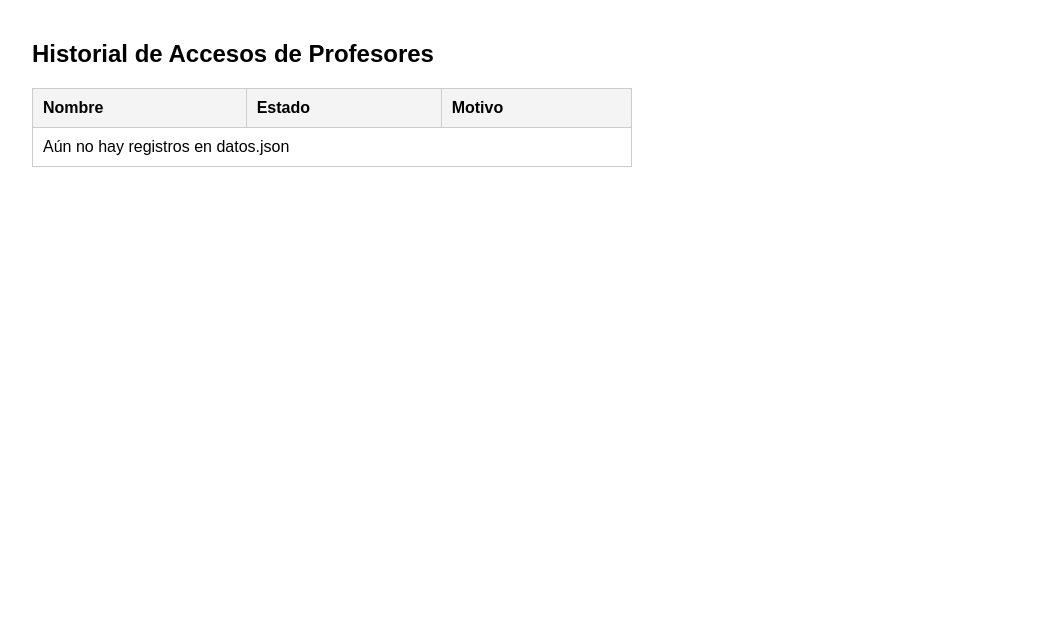
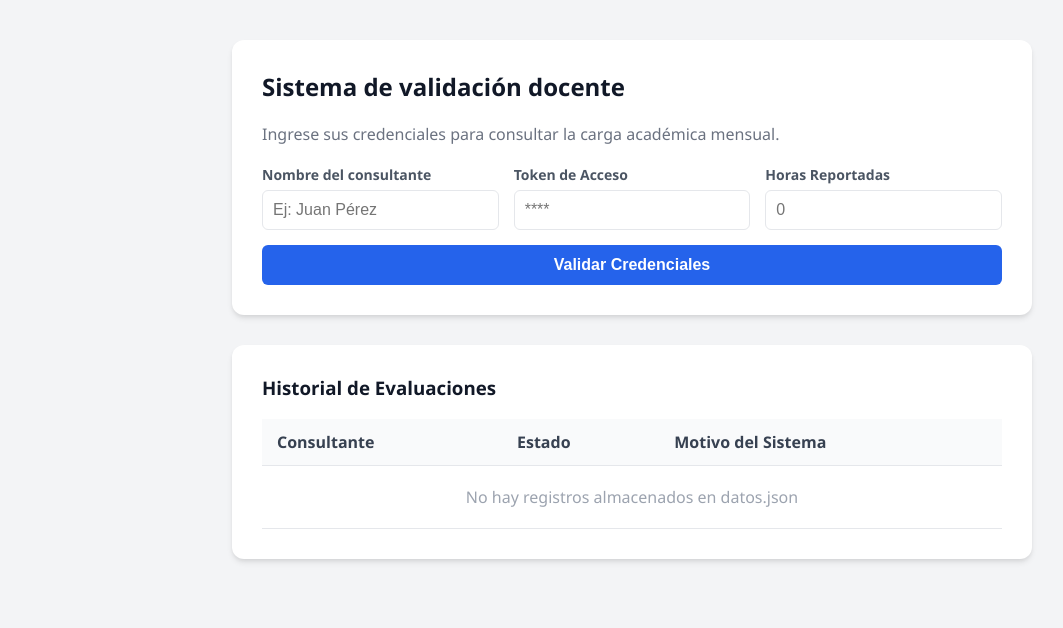
Before and after one commit to nicolsandovalu/sistema-validacion-reportes, a Django app: page / in a window 1280 px wide. Shown: the top 628 px of the page, without its empty margins (8-1071 px from the left). Run offline with Django 5.2, Linux system fonts and the light colour scheme.

Commit message:
feat: agregar interfaz web, validacion con diccionario y config de entorno

```diff
--- a/core/templates/resumen.html
+++ b/core/templates/resumen.html
@@ -2,37 +2,171 @@
 <html lang="es">
 <head>
     <meta charset="UTF-8">
-    <title>Resumen de Reportes</title>
+    <title>Validación de reportes académicos</title>
     <style>
-        body { font-family: Arial, sans-serif; margin: 40px; }
-        table { border-collapse: collapse; width: 100%; max-width: 600px; }
-        th, td { border: 1px solid #ccc; padding: 10px; text-align: left; }
-        th { background-color: #f4f4f4; }
+        :root {
+            --primary: #2563eb;
+            --primary-hover: #1d4ed8;
+            --bg-color: #f3f4f6;
+            --card-bg: #ffffff;
+            --text-main: #1f2937;
+            --border: #e5e7eb;
+        }
+
+        body {
+            font-family: 'Segoe UI', system-ui, sans-serif;
+            background-color: var(--bg-color);
+            color: var(--text-main);
+            margin: 0;
+            padding: 40px 20px;
+            display: flex;
+            flex-direction: column;
+            align-items: center;
+        }
+
+        .container {
+            width: 100%;
+            max-width: 800px;
+        }
+
+        .card {
+            background-color: var(--card-bg);
+            padding: 30px;
+            border-radius: 12px;
+            box-shadow: 0 4px 6px -1px rgba(0, 0, 0, 0.1), 0 2px 4px -1px rgba(0, 0, 0, 0.06);
+            margin-bottom: 30px;
+        }
+
+        h2, h3 { margin-top: 0; color: #111827; }
+
+        /* Estilos del Formulario */
+        .form-grid {
+            display: grid;
+            grid-template-columns: 1fr 1fr 1fr;
+            gap: 15px;
+            align-items: end;
+        }
+
+        .form-group { display: flex; flex-direction: column; }
+
+        label {
+            font-size: 0.875rem;
+            font-weight: 600;
+            margin-bottom: 6px;
+            color: #4b5563;
+        }
+
+        input {
+            padding: 10px;
+            border: 1px solid var(--border);
+            border-radius: 6px;
+            font-size: 1rem;
+            transition: border-color 0.2s;
+        }
+
+        input:focus {
+            outline: none;
+            border-color: var(--primary);
+            box-shadow: 0 0 0 3px rgba(37, 99, 235, 0.1);
+        }
+
+        button {
+            background-color: var(--primary);
+            color: white;
+            padding: 10px 15px;
+            border: none;
+            border-radius: 6px;
+            cursor: pointer;
+            font-weight: 600;
+            font-size: 1rem;
+            transition: background-color 0.2s;
+            height: 40px;
+        }
+
+        button:hover { background-color: var(--primary-hover); }
+
+        /* Estilos de la Tabla */
+        table {
+            width: 100%;
+            border-collapse: collapse;
+            margin-top: 15px;
+        }
+
+        th, td {
+            padding: 12px 15px;
+            text-align: left;
+            border-bottom: 1px solid var(--border);
+        }
+
+        th {
+            background-color: #f9fafb;
+            font-weight: 600;
+            color: #374151;
+        }
+
+        tr:hover { background-color: #f9fafb; }
+
+        .badge {
+            padding: 4px 8px;
+            border-radius: 9999px;
+            font-size: 0.75rem;
+            font-weight: 600;
+        }
     </style>
 </head>
 <body>
-    <h2>Historial de Accesos de Profesores</h2>
+    <div class="container">
+
+        <div class="card">
+            <h2>Sistema de validación docente</h2>
+            <p style="color: #6b7280; margin-bottom: 20px;">Ingrese sus credenciales para consultar la carga académica mensual.</p>
+
+            <form method="POST" class="form-grid">
+                {% csrf_token %}
+                <div class="form-group">
+                    <label>Nombre del consultante</label>
+                    <input type="text" name="nombre" placeholder="Ej: Juan Pérez" required>
+                </div>
+                <div class="form-group">
+                    <label>Token de Acceso</label>
+                    <input type="password" name="token" placeholder="****" required>
+                </div>
+                <div class="form-group">
+                    <label>Horas Reportadas</label>
+                    <input type="number" name="horas" placeholder="0" required>
+                </div>
+                <button type="submit" style="grid-column: span 3;">Validar Credenciales</button>
+            </form>
+        </div>
+
+        <div class="card">
+            <h3>Historial de Evaluaciones</h3>
             <table>
                 <thead>
                     <tr>
-                <th>Nombre</th>
+                        <th>Consultante</th>
                         <th>Estado</th>
-                <th>Motivo</th>
+                        <th>Motivo del Sistema</th>
                     </tr>
                 </thead>
                 <tbody>
                     {% for registro in registros %}
                     <tr>
-                <td>{{ registro.nombre }}</td>
+                        <td style="font-weight: 500;">{{ registro.nombre }}</td>
                         <td>{{ registro.estado }}</td>
-                <td>{{ registro.motivo }}</td>
+                        <td style="color: #4b5563;">{{ registro.motivo }}</td>
                     </tr>
                     {% empty %}
                     <tr>
-                <td colspan="3">Aún no hay registros en datos.json</td>
+                        <td colspan="3" style="text-align: center; color: #9ca3af; padding: 20px;">
+                            No hay registros almacenados en datos.json
+                        </td>
                     </tr>
                     {% endfor %}
                 </tbody>
             </table>
+        </div>
+
+    </div>
 </body>
 </html>
--- a/core/views.py
+++ b/core/views.py
@@ -1,10 +1,47 @@
 import json, os
 from django.shortcuts import render
+# Importamos la regla de decisión desde tu archivo de consola (Bloque 11)
+from solucion import validar_reporte
 
 def resumen(request):
+    archivo = "datos.json"
     registros = []
-    if os.path.exists("datos.json"):
-        with open("datos.json") as f:
-            registros = json.load(f)
+
+    # 1. Si el usuario envía el formulario web
+    if request.method == "POST":
+        nombre = request.POST.get("nombre")
+        token = request.POST.get("token")
+        horas = int(request.POST.get("horas", 0))
+
+        # Reutilizamos la lógica sin reescribirla
+        estado, motivo = validar_reporte(token, horas)
+
+        nuevo_registro = {
+            "nombre": nombre,
+            "estado": estado,
+            "motivo": motivo
+        }
+
+        # Leer archivo existente para no borrar lo anterior
+        if os.path.exists(archivo):
+            with open(archivo, "r") as f:
+                try:
+                    registros = json.load(f)
+                except json.JSONDecodeError:
+                    registros = []
+
+        # Agregar y guardar
+        registros.append(nuevo_registro)
+        with open(archivo, "w") as f:
+            json.dump(registros, f, indent=2)
+
+    # 2. Si solo entra a ver la página (GET)
+    else:
+        if os.path.exists(archivo):
+            with open(archivo, "r") as f:
+                try:
+                    registros = json.load(f)
+                except json.JSONDecodeError:
+                    registros = []
 
     return render(request, "resumen.html", {"registros": registros})
--- /dev/null
+++ b/requirements.txt
@@ -0,0 +1,3 @@
+Django==5.0.3
+tabulate==0.9.0
+python-decouple==3.8
--- a/solucion.py
+++ b/solucion.py
@@ -2,27 +2,41 @@ import json
 import os
 from tabulate import tabulate
 
+# Simulamos la "base de datos" de RRHH con un diccionario
+TOKENS_AUTORIZADOS = {
+    "N2611": "Nicol Sandoval",
+    "J2026": "Juan Pablo Díaz",
+    "A1000": "Profesor Invitado"
+}
+
 def validar_reporte(token, horas):
     """Regla de decisión con 4 resultados evaluando 2 datos."""
+    # 1. Dato Inválido
     if horas < 0:
         return "Inválido", "Error: Las horas no pueden ser negativas"
-    elif token != "PROFE123":
-        return "Rechazado", "Token de acceso incorrecto"
-    elif token == "PROFE123" and horas == 0:
-        return "Rechazado", "Sin carga asignada este mes"
+
+    # 2. Rechazo 1: El token no existe en nuestro diccionario
+    elif token not in TOKENS_AUTORIZADOS:
+        return "Rechazado", "Token de acceso incorrecto o no registrado"
+
+    # 3. Rechazo 2: El token existe, pero el profesor no tiene horas
+    elif token in TOKENS_AUTORIZADOS and horas == 0:
+        nombre_profe = TOKENS_AUTORIZADOS[token]
+        return "Rechazado", f"Sin carga asignada este mes para {nombre_profe}"
+
+    # 4. Aceptado
     else:
-        return "Aceptado", "Acceso concedido al reporte"
+        nombre_profe = TOKENS_AUTORIZADOS[token]
+        return "Aceptado", f"Acceso concedido al reporte de {nombre_profe}"
 
-# Este bloque solo se ejecuta al usar la consola, no cuando Django lo importe
+# Bloque para probar desde la terminal
 if __name__ == "__main__":
-    nombre = input("Nombre: ")
+    nombre = input("Nombre de quien consulta: ")
     token = input("Token: ")
     horas = int(input("Horas: "))
 
-    # Evaluar regla
     estado, motivo = validar_reporte(token, horas)
 
-    # Preparar el guardado
     registro = {
         "nombre": nombre,
         "estado": estado,
@@ -30,16 +44,13 @@ if __name__ == "__main__":
     }
 
     registros = []
-    # Leer JSON si existe
     if os.path.exists("datos.json"):
         with open("datos.json", "r") as f:
             registros = json.load(f)
 
     registros.append(registro)
 
-    # Guardar en JSON
     with open("datos.json", "w") as f:
         json.dump(registros, f, indent=2)
 
-    # Mostrar tabla
     print(tabulate(registros, headers="keys"))
```
Also changed, not shown: 1 other file. Lines whose indentation alone changed are shown as unchanged.
